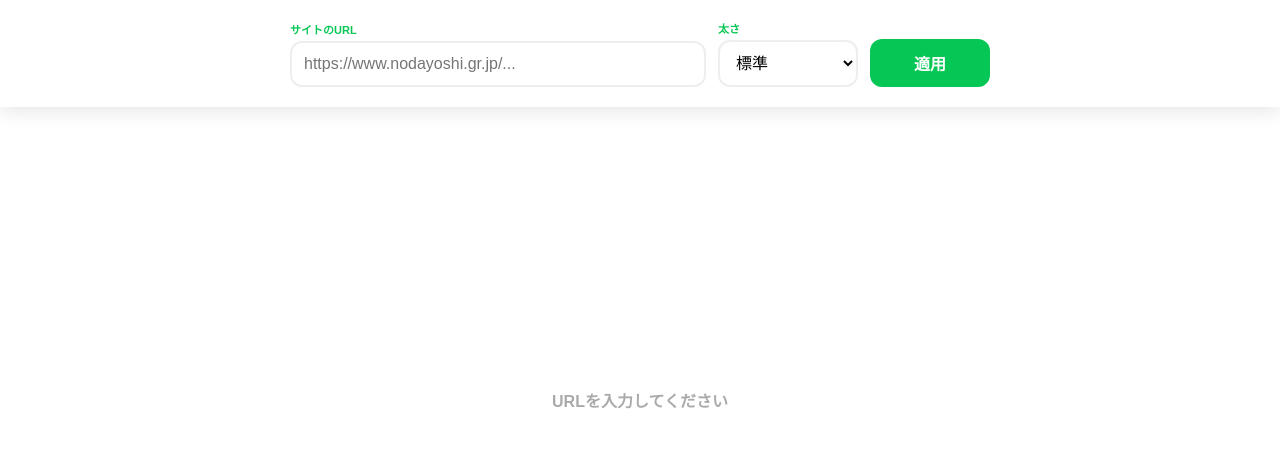
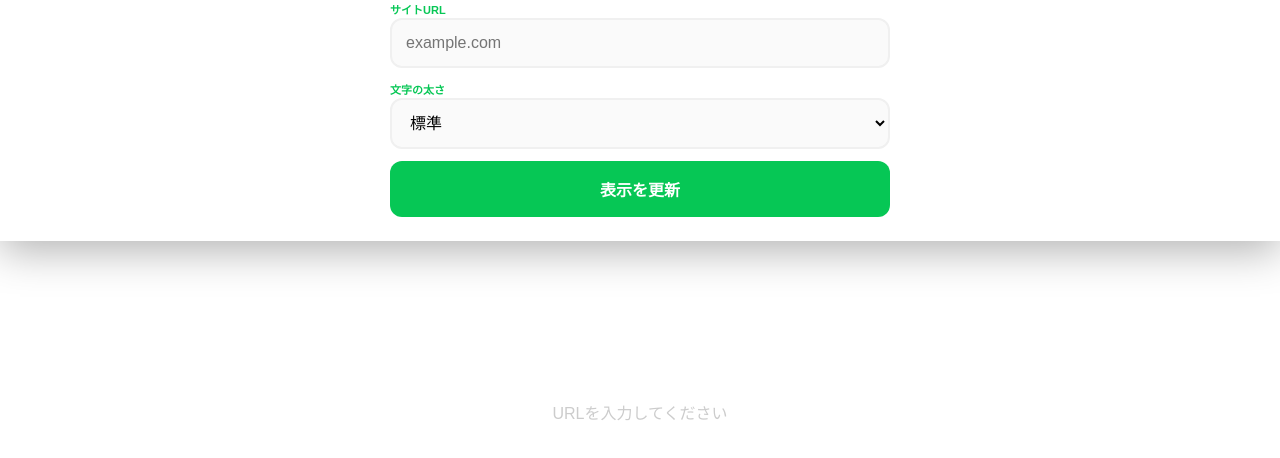
Before and after one commit to 738hidachan/fonts_lineseed, a plain HTML site: page index.html in a window 1280 px wide. Drawn offline with Linux system fonts and the light colour scheme; a web font is replaced by a local one.

Commit message:
Update index.html

```diff
--- a/index.html
+++ b/index.html
@@ -2,76 +2,59 @@
 <html lang="ja">
 <head>
     <meta charset="UTF-8">
-    <meta name="viewport" content="width=device-width, initial-scale=1.0, viewport-fit=cover">
-    <title>LINE Seed JP Font Viewer Pro</title>
+    <meta name="viewport" content="width=device-width, initial-scale=1.0, maximum-scale=1.0, user-scalable=no, viewport-fit=cover">
+    <title>LINE Seed JP - Final Responsive</title>
     <link rel="preconnect" href="https://fonts.googleapis.com">
     <link rel="preconnect" href="https://fonts.gstatic.com" crossorigin>
     <link href="https://fonts.googleapis.com/css2?family=LINE+Seed+JP:wght@100;400;700;800&display=swap" rel="stylesheet">
+    <style>
+        :root { --line-green: #06C755; }
+        * { box-sizing: border-box; -webkit-tap-highlight-color: transparent; }
 
-    <style>
-        :root { --line-green: #06C755; --bg: #f4f7f6; }
-        * { box-sizing: border-box; }
-
-        html, body {
-            margin: 0; padding: 0; width: 100%; height: 100%;
+        body, html {
+            margin: 0; padding: 0; width: 100vw; height: 100vh;
             font-family: 'LINE Seed JP', sans-serif;
-            background-color: var(--bg); overflow: hidden;
-            position: fixed; /* iOSのスクロールバウンス対策 */
+            background-color: #000; overflow: hidden; position: fixed;
         }
 
-        /* 設定パネル：自動開閉 */
+        /* --- 自動開閉パネル --- */
         header {
             position: fixed; top: 0; left: 0; width: 100%;
-            background: #fff; padding: 20px; z-index: 2000;
-            box-shadow: 0 4px 20px rgba(0,0,0,0.1);
-            transition: transform 0.6s cubic-bezier(0.19, 1, 0.22, 1);
+            background: #fff; padding: env(safe-area-inset-top) 20px 24px 20px;
+            z-index: 2000; box-shadow: 0 10px 40px rgba(0,0,0,0.3);
+            transition: transform 0.5s cubic-bezier(0.19, 1, 0.22, 1);
         }
         .panel-hidden { transform: translateY(-100%); }
 
-        .container { max-width: 700px; margin: 0 auto; display: flex; flex-direction: column; gap: 12px; }
-        @media (min-width: 768px) {
-            .container { flex-direction: row; align-items: flex-end; }
-        }
+        .form-ui { max-width: 500px; margin: 0 auto; display: flex; flex-direction: column; gap: 12px; }
+        label { font-size: 11px; font-weight: 800; color: var(--line-green); }
+        input, select { width: 100%; padding: 14px; border: 2px solid #f0f0f0; border-radius: 12px; font-size: 16px; background: #fafafa; }
+        .apply-btn { padding: 16px; background: var(--line-green); color: white; border: none; border-radius: 12px; font-weight: 800; cursor: pointer; font-size: 16px; }
 
-        .field { flex: 1; display: flex; flex-direction: column; gap: 4px; }
-        label { font-size: 11px; font-weight: 800; color: var(--line-green); }
-
-        input, select {
-            width: 100%; padding: 12px; border: 2px solid #eee; border-radius: 12px;
-            font-size: 16px; font-family: inherit; background: #fff;
-        }
-
-        button.apply-btn {
-            background: var(--line-green); color: white; border: none;
-            padding: 12px 24px; border-radius: 12px; font-weight: 800;
-            cursor: pointer; font-size: 16px; min-width: 120px;
-        }
-
-        /* フローティング再設定ボタン */
-        #reopen-btn {
+        /* --- 復帰用ボタン --- */
+        #gear-btn {
             position: fixed; bottom: 30px; right: 20px; width: 56px; height: 56px;
             background: var(--line-green); border-radius: 50%; color: white;
             border: none; z-index: 2001; cursor: pointer; display: none;
-            box-shadow: 0 5px 20px rgba(0,0,0,0.3); font-size: 24px;
+            box-shadow: 0 5px 20px rgba(0,0,0,0.4); font-size: 24px;
         }
 
-        /* 究極のビューワー設定 */
-        #viewer-container {
-            width: 100%; height: 100%;
-            display: flex; justify-content: center; align-items: center;
-            overflow: hidden; background: #fff;
+        /* --- 【根本解決】全デバイス対応の最強ビューワー --- */
+        #view-area {
+            position: absolute; top: 0; left: 0; width: 100vw; height: 100vh;
+            background: #fff; overflow: hidden; /* iframeの暴走を外側で止める */
         }
 
-        iframe {
+        #site-frame {
             width: 100% !important; height: 100% !important;
             border: none; display: none;
-            /* iOS Safariでのiframe膨張バグを物理的に抑え込む */
-            max-width: 100% !important;
+            /* iOS Safariのiframe膨張を殺すための指定 */
+            min-width: 100% !important; width: 1px !important; *width: 100% !important;
         }
 
-        .loading {
-            position: fixed; inset: 0; background: rgba(255,255,255,0.9);
-            display: none; flex-direction: column; justify-content: center; align-items: center; z-index: 3000;
+        .loader {
+            position: fixed; inset: 0; background: #fff; z-index: 3000;
+            display: none; flex-direction: column; justify-content: center; align-items: center;
         }
         .spinner { width: 32px; height: 32px; border: 3px solid #eee; border-top-color: var(--line-green); border-radius: 50%; animation: spin 0.8s linear infinite; }
         @keyframes spin { to { transform: rotate(360deg); } }
@@ -80,117 +63,85 @@
 <body>
 
 <header id="panel">
-    <div class="container">
-        <div class="field">
-            <label>サイトのURL</label>
-            <input type="url" id="url-input" placeholder="https://www.nodayoshi.gr.jp/..." value="">
-        </div>
-        <div class="field" style="max-width: 140px;">
-            <label>太さ</label>
-            <select id="weight-input">
-                <option value="100">極細</option>
-                <option value="400" selected>標準</option>
-                <option value="700">太め</option>
-                <option value="800">超極太</option>
-            </select>
-        </div>
-        <button class="apply-btn" onclick="startViewing()">適用</button>
+    <div class="form-ui">
+        <div><label>サイトURL</label><input type="url" id="url-field" placeholder="example.com"></div>
+        <div><label>文字の太さ</label><select id="weight-field">
+            <option value="100">極細</option><option value="400" selected>標準</option><option value="700">太め</option><option value="800">超極太</option>
+        </select></div>
+        <button class="apply-btn" onclick="run()">表示を更新</button>
     </div>
 </header>
 
-<button id="reopen-btn" onclick="showPanel()">⚙</button>
+<button id="gear-btn" onclick="openPanel()">⚙</button>
 
-<div id="viewer-container">
-    <div id="intro-msg" style="color:#aaa; font-weight:700;">URLを入力してください</div>
-    <iframe id="target-frame" name="target-frame"></iframe>
+<div id="view-area">
+    <div id="msg" style="text-align:center; padding-top:50vh; color:#ccc;">URLを入力してください</div>
+    <iframe id="site-frame" scrolling="yes"></iframe>
 </div>
 
-<div id="loading-overlay" class="loading">
-    <div class="spinner"></div>
-    <p style="margin-top:12px; font-weight:700; font-size:14px; color:#555;">サイトを最適化中...</p>
-</div>
+<div id="loader" class="loader"><div class="spinner"></div><p style="margin-top:10px; font-weight:800;">変換中...</p></div>
 
 <script>
-    function showPanel() {
+    function openPanel() {
         document.getElementById('panel').classList.remove('panel-hidden');
-        document.getElementById('reopen-btn').style.display = 'none';
+        document.getElementById('gear-btn').style.display = 'none';
     }
 
-    async function startViewing() {
-        const urlValue = document.getElementById('url-input').value.trim();
-        const weight = document.getElementById('weight-input').value;
-        const frame = document.getElementById('target-frame');
-        const overlay = document.getElementById('loading-overlay');
+    async function run() {
+        const url = document.getElementById('url-field').value.trim();
+        const weight = document.getElementById('weight-field').value;
+        const frame = document.getElementById('site-frame');
+        const loader = document.getElementById('loader');
 
-        if (!urlValue) return alert('URLを入力してください');
-
-        const targetUrl = urlValue.startsWith('http') ? urlValue : 'https://' + urlValue;
-        overlay.style.display = 'flex';
+        if (!url) return alert('URLを入れてください');
+        const target = url.startsWith('http') ? url : 'https://' + url;
+        loader.style.display = 'flex';
 
         try {
-            // AllOriginsプロキシを使用
-            const proxy = `https://api.allorigins.win/get?url=${encodeURIComponent(targetUrl)}`;
-            const response = await fetch(proxy);
-            const data = await response.json();
+            const res = await fetch(`https://api.allorigins.win/get?url=${encodeURIComponent(target)}`);
+            const data = await res.json();
+            const baseUrl = new URL(target).origin;
             let html = data.contents;
-            const baseUrl = new URL(targetUrl).origin;
 
-            // --- 根本的な解決：レスポンシブ崩れを防ぐための処理 ---
+            // 1. サイトのviewport設定を完全に破壊して再構築
+            html = html.replace(/<meta[^>]*viewport[^>]*>/gi, '');
 
-            // 1. サイト自身のviewportを徹底的に排除し、こちらで再定義する
-            html = html.replace(/<meta[^>]*name=["']viewport["'][^>]*>/gi, '');
-
-            // 2. セキュリティ制約（CSP）による画像・CSSの読み込みエラーを防ぐため、<base>タグを最優先で挿入
-            // 3. iPhone/Android共通で「100%幅」を維持させるCSSを注入
-            const customHead = `
+            const headTag = `
                 <base href="${baseUrl}/">
-                <meta name="viewport" content="width=device-width, initial-scale=1.0, maximum-scale=5.0, user-scalable=yes">
+                <meta name="viewport" content="width=device-width, initial-scale=1.0, shrink-to-fit=no">
                 <link href="https://fonts.googleapis.com/css2?family=LINE+Seed+JP:wght@${weight}&display=swap" rel="stylesheet">
                 <style>
-                    /* 全ての要素にフォントを強制適用 */
-                    *, *::before, *::after {
-                        font-family: 'LINE Seed JP', sans-serif !important;
-                        font-weight: ${weight} !important;
-                    }
-                    /* iPhoneでの横揺れ・はみ出しを物理的に禁止する */
+                    * { font-family: 'LINE Seed JP', sans-serif !important; font-weight: ${weight} !important; }
                     html, body {
                         width: 100% !important;
+                        max-width: 100vw !important;
                         overflow-x: hidden !important;
-                        position: relative !important;
                         margin: 0 !important;
                         padding: 0 !important;
-                        -webkit-text-size-adjust: 100% !important;
+                        -webkit-text-size-adjust: 100%;
                     }
-                    /* 画像が画面を突き破るのを防ぐ */
-                    img, table, div, section {
-                        max-width: 100% !important;
-                        box-sizing: border-box !important;
-                    }
+                    img { max-width: 100% !important; height: auto !important; }
+                    /* 既存の絶対配置要素が突き抜けるのを防ぐ */
+                    div, section, article { max-width: 100vw !important; box-sizing: border-box !important; }
                 </style>
             `;
 
-            // <head>が存在しない不規則なサイトにも対応
-            if (html.toLowerCase().includes('<head>')) {
-                html = html.replace(/<head>/i, '<head>' + customHead);
-            } else {
-                html = customHead + html;
-            }
+            html = html.replace(/<head>/i, '<head>' + headTag);
 
-            // 4. 書き込みと表示
-            document.getElementById('intro-msg').style.display = 'none';
+            document.getElementById('msg').style.display = 'none';
             frame.style.display = 'block';
             frame.srcdoc = html;
 
-            // 5. 適用完了後にパネルを自動的に隠す
+            // 2. パネルを自動で閉じ、復帰ボタンを出す
             setTimeout(() => {
                 document.getElementById('panel').classList.add('panel-hidden');
-                document.getElementById('reopen-btn').style.display = 'flex';
-                overlay.style.display = 'none';
-            }, 1000);
+                document.getElementById('gear-btn').style.display = 'flex';
+                loader.style.display = 'none';
+            }, 800);
 
         } catch (e) {
-            alert('サイトの読み込みに失敗しました。');
-            overlay.style.display = 'none';
+            alert('取得に失敗しました');
+            loader.style.display = 'none';
         }
     }
 </script>
```
